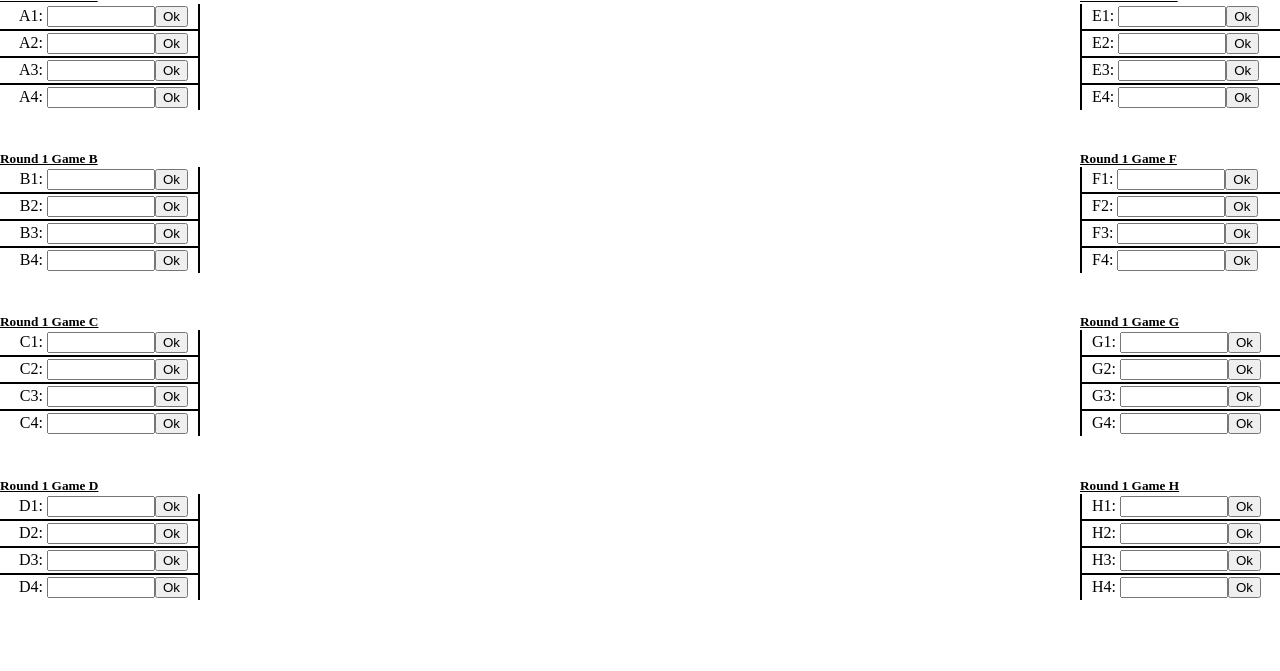
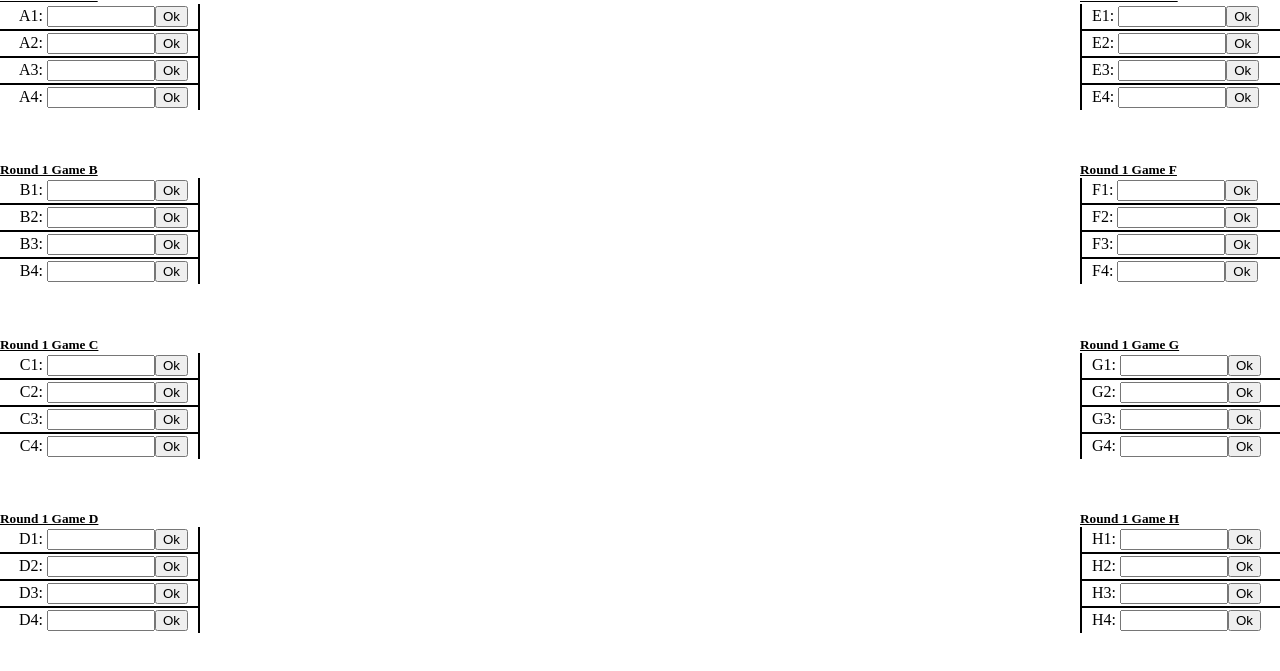
Before and after one commit to SteevoMcUltraCool/Bracket, a website built with Vite: page vitework/index.html in a window 1280 px wide. Shown: the part 67-738 px from the top of the page. Built offline with nearby package versions, Linux system fonts and the light colour scheme.

Commit message:
shift down

```diff
--- a/vitework/style.css
+++ b/vitework/style.css
@@ -49,15 +49,15 @@
 }
 #R1GB {
     width: 16%;
-    top: 22%
+    top: 23.5%
 }
 #R1GC {
     width: 16%;
-    top: 44%
+    top: 47%
 }
 #R1GD {
     width: 16%;
-    top: 66%
+    top: 70.5%
 }
 
 #R1GE {
@@ -67,16 +67,16 @@
 }
 #R1GF {
     width: 16%;
-    top: 22%;
+    top: 23.5%;
     right: 0%;
 }
 #R1GG {
     width: 16%;
-    top: 44%;
+    top: 47%;
     right: 0%;
 }
 #R1GH {
     width: 16%;
-    top: 66%;
+    top: 70.5%;
     right: 0%;
 }
```
